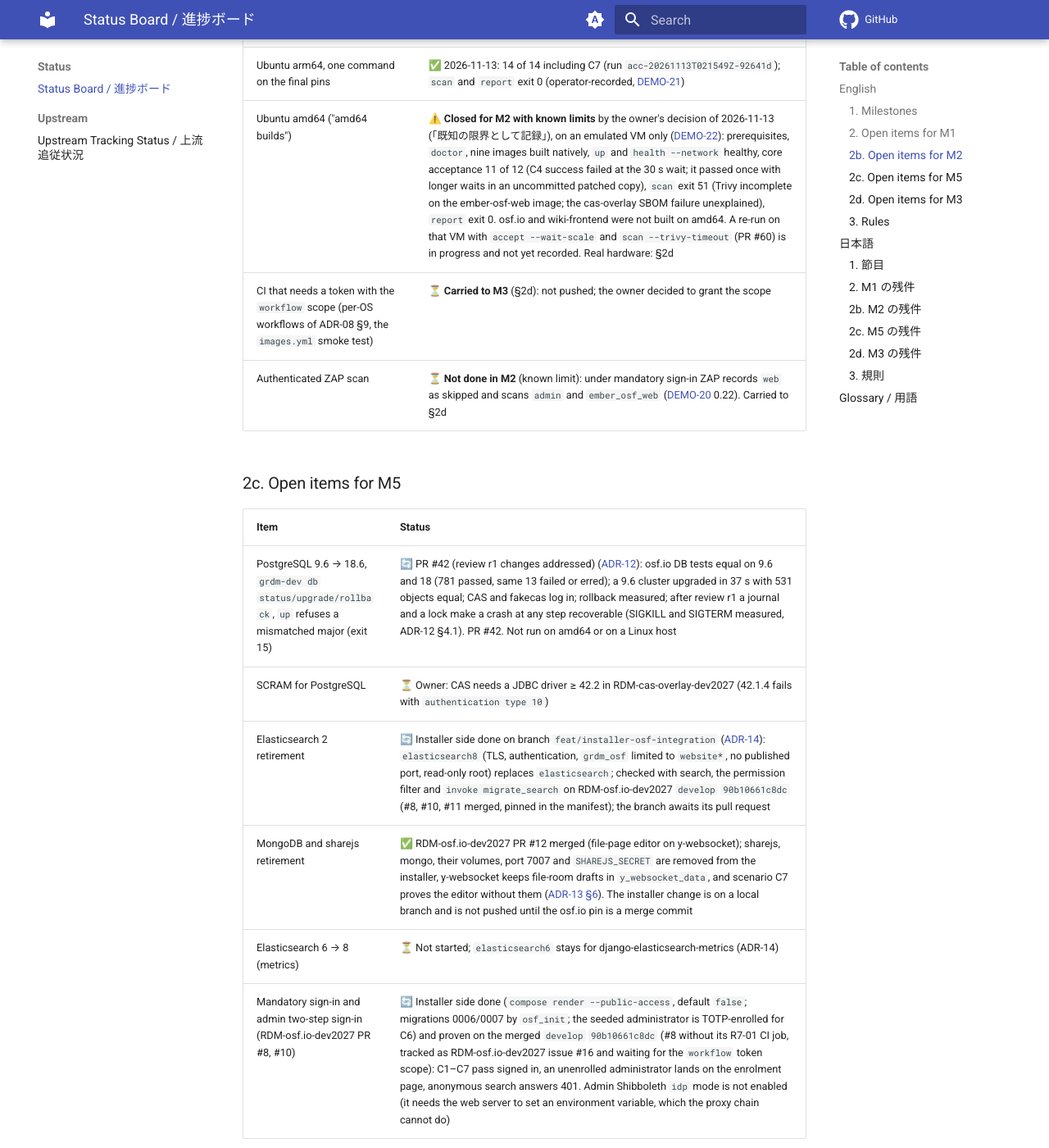
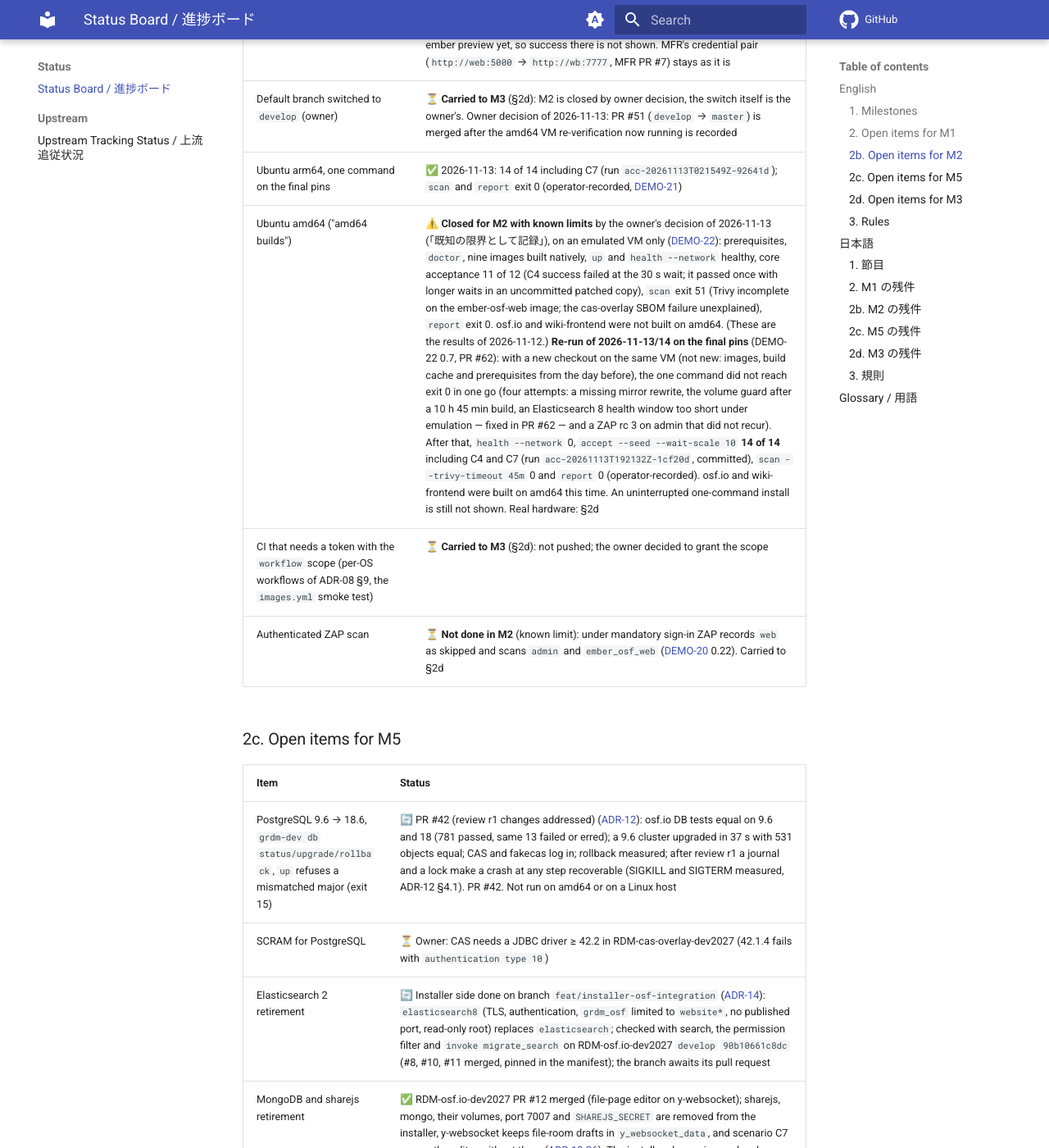
Before and after one commit to RCOSDP/RDM-developer-guide, an MkDocs documentation site: the page built from docs/status/README.md, in a window 1280 px wide and 1400 px high, scrolled down 6900 px. Shown: the whole window at 82% size. Built offline with MkDocs 1.6.1 and Material for MkDocs 9.7.7, drawn with Linux system fonts in a browser that asks for light colours; a script that is not in the unit is left out; comment, search, counter and statistics services are not loaded; some of the changed text lies outside the part shown.

Commit message:
docs(status): amd64 の行に最終の固定版での再実行（受入 14/14、scan 完走、一つのコマンドは一度では通らず）を記録する
状況表の行は、それが表す内容を変える PR の中で直すという規則に従う。PR #61 の時点では「再実行は進行中」だった。DEMO-22 0.7 の結果（受入 14/14 は証跡をコミット済み、そのほかは運用者の記録）を書き、途切れない一つのコマンドでの導入は未了のまま残す。

Co-Authored-By: Claude Opus 5.5 <noreply@anthropic.com>
Claude-Session: https://claude.ai/code/session_01BW1YQk71jLXY2FaSzMnnYJ

```diff
--- a/docs/status/README.md
+++ b/docs/status/README.md
@@ -5,7 +5,8 @@
 
 **Jump:** [English](#english) · [日本語](#japanese)
 
-- Version / 版: 0.18 — 2026-11-13. **Learned:** a milestone can be closed by an owner decision without meeting every written criterion, and then the board has to list what was not met instead of turning the row green: M2 closed on 2026-11-13 (「一括で承認、M2 完了」) with 58 allow-list entries against a criterion of fewer than M1's 0, amd64 acceptance shown only on an emulated VM, and the `workflow`-scope CI still unpushed; the owner accepted 58 as the M2 exit count, so the M3 ceiling is 58, and the carried items moved to their own M3 table (§2d). ／ 節目は、書かれた条件をすべて満たさなくても所有者の判断で閉じられる。そのときボードは行を緑にするのでなく、満たさなかったことを列挙しなければならない。M2 は 2026-11-13 に閉じた（「一括で承認、M2 完了」）。許容リストは M1 の 0 より少なくという条件に対して 58 項目、amd64 の受入はエミュレーションの VM でしか示しておらず、`workflow` 権限の CI はまだ push していない。所有者は 58 を M2 の終了時の件数として受け入れたので M3 の上限は 58 になり、持ち越した項目は M3 専用の表（§2d）に移した。
+- Version / 版: 0.19 — 2026-11-14. **Learned:** an emulated VM can pass every stage of the final pins (14 of 14 with C4, a complete scan) and still not show the one thing the row asks for, an uninterrupted one-command install, so the row says both instead of turning green (DEMO-22 0.7). ／ エミュレーションの VM は最終の固定版のすべての段を通せても（C4 を含む 14 件中 14 件、完走した検査）、行が求める一つのこと、途切れない一つのコマンドでの導入は示せない。だから行は緑にせず、両方を書く（DEMO-22 0.7）。
+  0.18 — 2026-11-13. **Learned:** a milestone can be closed by an owner decision without meeting every written criterion, and then the board has to list what was not met instead of turning the row green: M2 closed on 2026-11-13 (「一括で承認、M2 完了」) with 58 allow-list entries against a criterion of fewer than M1's 0, amd64 acceptance shown only on an emulated VM, and the `workflow`-scope CI still unpushed; the owner accepted 58 as the M2 exit count, so the M3 ceiling is 58, and the carried items moved to their own M3 table (§2d). ／ 節目は、書かれた条件をすべて満たさなくても所有者の判断で閉じられる。そのときボードは行を緑にするのでなく、満たさなかったことを列挙しなければならない。M2 は 2026-11-13 に閉じた（「一括で承認、M2 完了」）。許容リストは M1 の 0 より少なくという条件に対して 58 項目、amd64 の受入はエミュレーションの VM でしか示しておらず、`workflow` 権限の CI はまだ push していない。所有者は 58 を M2 の終了時の件数として受け入れたので M3 の上限は 58 になり、持ち越した項目は M3 専用の表（§2d）に移した。
   0.17 — 2026-11-13. **Learned:** a board row is only finished when it names the merge commit it was proven on: the osf.io pin moved from a local candidate to the merged develop tip `90b10661c8dc` (#8, #10, #11 merged), and the Mac stack was rebuilt on it with 14 of 14 acceptance and a complete scan; the rows that wait on the `workflow` token scope (R7-01, `images.yml`, per-OS workflows) say so instead of reading as done. ／ ボードの行は、確かめたマージコミットを名指して初めて完了になる。osf.io の固定版はローカルの候補からマージ後の develop 先端 `90b10661c8dc`（#8・#10・#11 マージ済み）に移り、Mac のスタックをそれで組み直して受入 14 件中 14 件と完走した検査を得た。`workflow` 権限を待つ行（R7-01、`images.yml`、per-OS のワークフロー）は、完了に見えないようそう書く。
   0.16 — **Learned:** an owner decision becomes a row of installer work only when each consumer of the old component is named: Elasticsearch 2 left when osf.io's client moved (PR #11), sharejs and mongo when its editor moved (PR #12), and what is not done (Elasticsearch 6, the admin Shibboleth `idp` mode, the pin to a real merge) is a row of its own, not a footnote. ／ 所有者の判断は、古い部品を使う側を一つずつ名指ししたとき初めて、インストーラーの作業の行になる。Elasticsearch 2 は osf.io のクライアントが移ったとき（PR #11）、sharejs と mongo は編集が移ったとき（PR #12）に消え、まだ済んでいないこと（Elasticsearch 6、管理者の Shibboleth の `idp` モード、実際のマージへの固定）は脚注でなく独立した行にする。
   0.15 — 2026-11-11. **Learned:** a row measured under the M1 report-only gate must not stay green once the condition it names changes: 58 allow-list entries against a baseline of 0 is an open M2 item until the owner decides the ceiling, whatever the scan exit code says ([PR #45 review r1](../reviews/2026-11-11_RDM-developer-guide_PR45_Pin_Py313_r1.md) R1-02). ／ M1 の報告のみの門の下で測った行は、行が名指す条件が変われば緑のままにしてはならない。上限 0 に対して許容リスト 58 項目は、検査の終了コードが何であれ、所有者が上限を決めるまで M2 の残件である（[PR #45 レビュー r1](../reviews/2026-11-11_RDM-developer-guide_PR45_Pin_Py313_r1.md) R1-02）。
@@ -73,7 +74,7 @@
 | Preview from the new ember UI (API v2) cannot reach the internal WaterButler — separate from C5, which uses the classic file page | ⏳ **Carried to M3** (§2d). History: the cause found by code reading (not reproduced in a browser) was that `api/files/serializers.py` built `links.render` as MFR `/render?url=<DOMAIN>/download/<guid>/?direct&mode=render`, a browser-facing URL the MFR container cannot reach, whose route also ignored `mode=render`. RDM-osf.io-dev2027 PR #14 (server side) and RDM-ember-osf-web-dev2027 PR #3 are both merged. Open: a check on the real ember screen after deployment; no acceptance scenario covers the ember preview yet, so success there is not shown. MFR's credential pair (`http://web:5000` → `http://wb:7777`, MFR PR #7) stays as it is |
 | Default branch switched to `develop` (owner) | ⏳ **Carried to M3** (§2d): M2 is closed by owner decision, the switch itself is the owner's. Owner decision of 2026-11-13: PR #51 (`develop` → `master`) is merged after the amd64 VM re-verification now running is recorded |
 | Ubuntu arm64, one command on the final pins | ✅ 2026-11-13: 14 of 14 including C7 (run `acc-20261113T021549Z-92641d`); `scan` and `report` exit 0 (operator-recorded, [DEMO-21](../demo/21_core_install_ubuntu_arm64_lima.md#english)) |
-| Ubuntu amd64 ("amd64 builds") | ⚠️ **Closed for M2 with known limits** by the owner's decision of 2026-11-13 (「既知の限界として記録」), on an emulated VM only ([DEMO-22](../demo/22_core_install_ubuntu_amd64_lima.md#english)): prerequisites, `doctor`, nine images built natively, `up` and `health --network` healthy, core acceptance 11 of 12 (C4 success failed at the 30 s wait; it passed once with longer waits in an uncommitted patched copy), `scan` exit 51 (Trivy incomplete on the ember-osf-web image; the cas-overlay SBOM failure unexplained), `report` exit 0. osf.io and wiki-frontend were not built on amd64. A re-run on that VM with `accept --wait-scale` and `scan --trivy-timeout` (PR #60) is in progress and not yet recorded. Real hardware: §2d |
+| Ubuntu amd64 ("amd64 builds") | ⚠️ **Closed for M2 with known limits** by the owner's decision of 2026-11-13 (「既知の限界として記録」), on an emulated VM only ([DEMO-22](../demo/22_core_install_ubuntu_amd64_lima.md#english)): prerequisites, `doctor`, nine images built natively, `up` and `health --network` healthy, core acceptance 11 of 12 (C4 success failed at the 30 s wait; it passed once with longer waits in an uncommitted patched copy), `scan` exit 51 (Trivy incomplete on the ember-osf-web image; the cas-overlay SBOM failure unexplained), `report` exit 0. osf.io and wiki-frontend were not built on amd64. (These are the results of 2026-11-12.) **Re-run of 2026-11-13/14 on the final pins** (DEMO-22 0.7, PR #62): with a new checkout on the same VM (not new: images, build cache and prerequisites from the day before), the one command did not reach exit 0 in one go (four attempts: a missing mirror rewrite, the volume guard after a 10 h 45 min build, an Elasticsearch 8 health window too short under emulation — fixed in PR #62 — and a ZAP rc 3 on admin that did not recur). After that, `health --network` 0, `accept --seed --wait-scale 10` **14 of 14** including C4 and C7 (run `acc-20261113T192132Z-1cf20d`, committed), `scan --trivy-timeout 45m` 0 and `report` 0 (operator-recorded). osf.io and wiki-frontend were built on amd64 this time. An uninterrupted one-command install is still not shown. Real hardware: §2d |
 | CI that needs a token with the `workflow` scope (per-OS workflows of ADR-08 §9, the `images.yml` smoke test) | ⏳ **Carried to M3** (§2d): not pushed; the owner decided to grant the scope |
 | Authenticated ZAP scan | ⏳ **Not done in M2** (known limit): under mandatory sign-in ZAP records `web` as skipped and scans `admin` and `ember_osf_web` ([DEMO-20](../demo/20_core_install_mac_studio.md#english) 0.22). Carried to §2d |
 
@@ -95,7 +96,7 @@ M3 started on 2026-11-13, when the owner closed M2 (「一括で承認、M2 完
 
 | Item | Status |
 |---|---|
-| Real amd64 hardware: one uninterrupted one-command install, acceptance with the committed suite, a complete `scan` | ⏳ Open (owner decision 2026-11-13: recorded as a known limit, M3 or later). So far only an emulated VM ([DEMO-22](../demo/22_core_install_ubuntu_amd64_lima.md#english)); the VM re-run with `accept --wait-scale` and `scan --trivy-timeout` (PR #60) is in progress and not yet recorded |
+| Real amd64 hardware: one uninterrupted one-command install, acceptance with the committed suite, a complete `scan` | ⏳ Open (owner decision 2026-11-13: recorded as a known limit, M3 or later). So far only an emulated VM ([DEMO-22](../demo/22_core_install_ubuntu_amd64_lima.md#english)); on that VM the final pins later passed 14 of 14 with `--wait-scale 10` and a complete `scan`, but not in one uninterrupted command (DEMO-22 0.7). Still open: an uninterrupted one-command install, ideally on real hardware |
 | WSL2 (Windows 11) | ⏳ Open (same decision). Not run; it needs a Windows 11 machine ([DEMO-21](../demo/21_core_install_ubuntu_arm64_lima.md#english), [ADR-08 §5](../decisions/ADR-08_Per_OS_Installer_Entry_Points.md#english)) |
 | Reporting the search information-leak vulnerabilities upstream | ⏳ **Undecided** (owner decision 2026-11-13). A draft report will be prepared and the owner asked again before anything is sent. Nothing has been sent, and no draft is in this repository |
 | CI that needs a token with the `workflow` scope: `installer-prereq-lint.yml`, `installer-full.yml` and their helper on branch `feat/per-os-installers` ([ADR-08 §9](../decisions/ADR-08_Per_OS_Installer_Entry_Points.md#english)), and the `images.yml` smoke test | ⏳ The owner decided to grant the scope; not pushed yet |
@@ -161,7 +162,7 @@ This board is the **single source of truth** for milestone progress:
 | 新しい ember の画面（API v2）からのプレビューが内部の WaterButler に届かない（旧来のファイルのページを使う C5 とは別） | ⏳ **M3 へ持ち越し**（§2d）。経緯: コードを読んで分かった（ブラウザでは再現していない）原因は、`api/files/serializers.py` が `links.render` を MFR の `/render?url=<DOMAIN>/download/<guid>/?direct&mode=render` として作り、それが MFR のコンテナから届かないブラウザ向けの URL で、その経路も `mode=render` を見なかったことである。RDM-osf.io-dev2027 PR #14（サーバー側）と RDM-ember-osf-web-dev2027 PR #3 はどちらもマージ済み。残り: 配備後の ember の実画面での確認。ember のプレビューを試す受入シナリオはまだ無く、そこでの成功は示していない。MFR の資格情報の組（`http://web:5000` → `http://wb:7777`、MFR PR #7）は変えない |
 | 既定ブランチを `develop` へ切替（所有者） | ⏳ **M3 へ持ち越し**（§2d）。M2 は所有者の判断で閉じたが、切替そのものは所有者が行う。2026-11-13 の所有者の判断: PR #51（`develop` → `master`）は、進行中の amd64 の VM での再検証を記録した後にマージする |
 | Ubuntu arm64、最終の固定版で一つのコマンド | ✅ 2026-11-13: C7 を含め 14 件中 14 件（実行 `acc-20261113T021549Z-92641d`）。`scan` と `report` は終了 0（操作者の記録、[DEMO-21](../demo/21_core_install_ubuntu_arm64_lima.md#japanese)） |
-| Ubuntu amd64（「amd64 ビルド」） | ⚠️ 2026-11-13 の所有者の判断（「既知の限界として記録」）で、**既知の限界つきで M2 としては閉じた**。エミュレーションの VM だけでの結果（[DEMO-22](../demo/22_core_install_ubuntu_amd64_lima.md#japanese)）: 前提条件、`doctor`、ネイティブで組んだ 9 イメージ、`up` と `health --network` は健康、コアの受入 12 件中 11 件（C4 の成功ケースは 30 秒の待ちで失敗。コミットしていない手直しの複製で待ちを長くすると一度合格）、`scan` は終了 51（Trivy が ember-osf-web のイメージで未完。cas-overlay の SBOM の失敗は原因不明）、`report` は終了 0。osf.io と wiki-frontend は amd64 で組んでいない。その VM で `accept --wait-scale` と `scan --trivy-timeout`（PR #60）を使う再実行は進行中で、まだ記録していない。実機: §2d |
+| Ubuntu amd64（「amd64 ビルド」） | ⚠️ 2026-11-13 の所有者の判断（「既知の限界として記録」）で、**既知の限界つきで M2 としては閉じた**。エミュレーションの VM だけでの結果（[DEMO-22](../demo/22_core_install_ubuntu_amd64_lima.md#japanese)）: 前提条件、`doctor`、ネイティブで組んだ 9 イメージ、`up` と `health --network` は健康、コアの受入 12 件中 11 件（C4 の成功ケースは 30 秒の待ちで失敗。コミットしていない手直しの複製で待ちを長くすると一度合格）、`scan` は終了 51（Trivy が ember-osf-web のイメージで未完。cas-overlay の SBOM の失敗は原因不明）、`report` は終了 0。osf.io と wiki-frontend は amd64 で組んでいない。（ここまでは 2026-11-12 の結果。） **最終の固定版での 2026-11-13〜14 の再実行**（DEMO-22 0.7、PR #62）: 同じ VM（新品ではない。前日のイメージ、ビルドキャッシュ、前提条件が残っていた）の新しいチェックアウトで、一つのコマンドは一度では終了 0 にならなかった（4 回。ミラーの転送の不足、10 時間 45 分のビルドのあとのボリュームの検査、エミュレーション下で短すぎた Elasticsearch 8 のヘルスチェックの窓 — PR #62 で修正 — 、再現しなかった ZAP の admin の rc 3）。そのあと `health --network` は 0、`accept --seed --wait-scale 10` は C4 と C7 を含め **14 件中 14 件**合格（実行 `acc-20261113T192132Z-1cf20d`、コミット済み）、`scan --trivy-timeout 45m` は 0、`report` は 0（運用者の記録）。今回は osf.io と wiki-frontend も amd64 で組んだ。途切れない一つのコマンドでの導入はまだ示していない。実機: §2d |
 | `workflow` スコープのトークンが要る CI（ADR-08 §9 の per-OS のワークフロー、`images.yml` のスモーク試験） | ⏳ **M3 へ持ち越し**（§2d）。push していない。所有者はその権限を与えると判断した |
 | 認証した ZAP の検査 | ⏳ **M2 では未実施**（既知の限界）。必須サインインの下で ZAP は `web` を飛ばしたと記録し、`admin` と `ember_osf_web` を検査する（[DEMO-20](../demo/20_core_install_mac_studio.md#japanese) 0.22）。§2d へ持ち越す |
 
@@ -183,7 +184,7 @@ M3 は、所有者が M2 を閉じた 2026-11-13 に始まった（「一括で
 
 | 項目 | ステータス |
 |---|---|
-| amd64 の実機: 途切れない一つのコマンドでの導入、コミットした試験での受入、完走した `scan` | ⏳ 未了（2026-11-13 の所有者の判断: 既知の限界として記録し、M3 以降）。これまではエミュレーションの VM だけ（[DEMO-22](../demo/22_core_install_ubuntu_amd64_lima.md#japanese)）。その VM で `accept --wait-scale` と `scan --trivy-timeout`（PR #60）を使う再実行は進行中で、まだ記録していない |
+| amd64 の実機: 途切れない一つのコマンドでの導入、コミットした試験での受入、完走した `scan` | ⏳ 未了（2026-11-13 の所有者の判断: 既知の限界として記録し、M3 以降）。これまではエミュレーションの VM だけ（[DEMO-22](../demo/22_core_install_ubuntu_amd64_lima.md#japanese)）。その VM で最終の固定版は、のちに `--wait-scale 10` で 14 件中 14 件合格し `scan` も完走したが、途切れない一つのコマンドではなかった（DEMO-22 0.7）。残り: 途切れない一つのコマンドでの導入（できれば実機で） |
 | WSL2（Windows 11） | ⏳ 未了（同じ判断）。未実行で、Windows 11 の機械が要る（[DEMO-21](../demo/21_core_install_ubuntu_arm64_lima.md#japanese)、[ADR-08 §5](../decisions/ADR-08_Per_OS_Installer_Entry_Points.md#japanese)） |
 | 検索の情報漏えいの脆弱性を上流へ報告すること | ⏳ **未決**（2026-11-13 の所有者の判断）。報告の下書きを用意し、何かを送る前に所有者に改めて尋ねる。何も送っておらず、このリポジトリに下書きは無い |
 | `workflow` スコープのトークンが要る CI: ブランチ `feat/per-os-installers` の `installer-prereq-lint.yml`・`installer-full.yml` とその補助（[ADR-08 §9](../decisions/ADR-08_Per_OS_Installer_Entry_Points.md#japanese)）、`images.yml` のスモーク試験 | ⏳ 所有者はその権限を与えると判断した。まだ push していない |
```
